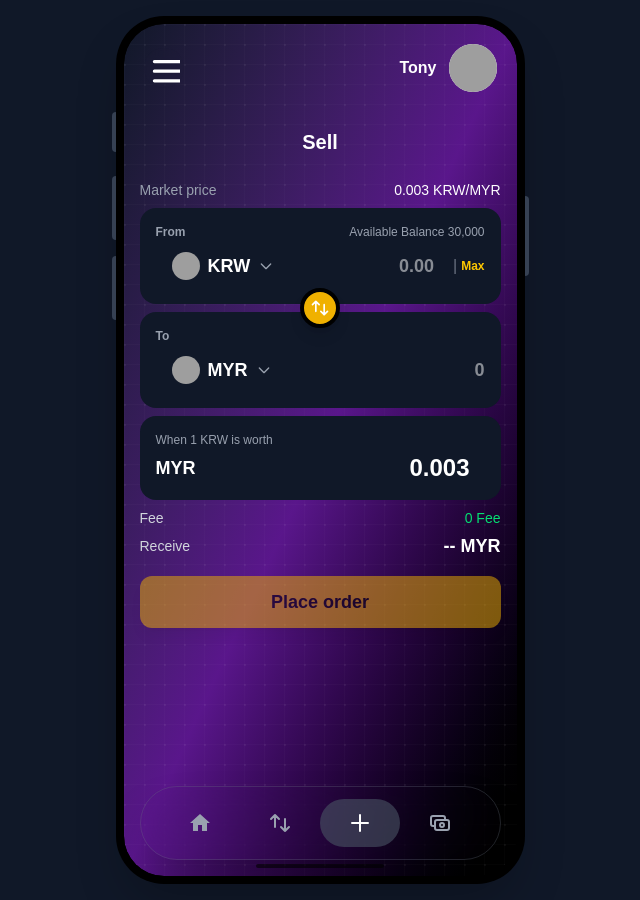
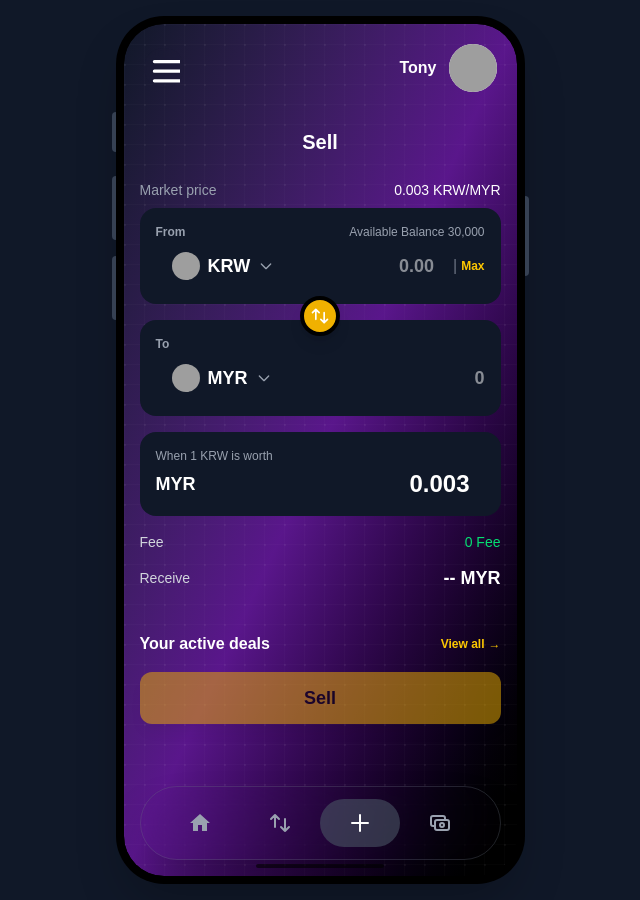
Before and after one commit to Avoisavo/cashMeOutside, a Next.js app: page /sell in a window 1280 px wide. Shown: the whole page, without its empty margins (320-960 px from the left). Built offline with nearby package versions, Linux system fonts and the light colour scheme; grey boxes are pictures that could not be loaded.

Commit message:
updated active sell deals

```diff
--- a/pages/sell.tsx
+++ b/pages/sell.tsx
@@ -58,6 +58,31 @@ const mockRates: Record<string, number> = {
     "JPY/GBP": 0.0050,
 };
 
+// Mock active orders
+const activeOrders = [
+    {
+        id: 1,
+        pair: "KRW/MYR",
+        amount: 1000,
+        price: 0.003,
+        status: "Open"
+    },
+    {
+        id: 2,
+        pair: "USD/JPY",
+        amount: 200,
+        price: 156.5,
+        status: "Open"
+    },
+    {
+        id: 3,
+        pair: "AUD/GBP",
+        amount: 50,
+        price: 0.53,
+        status: "Open"
+    }
+];
+
 export default function Sell() {
     const router = useRouter();
     const [fromCurrency, setFromCurrency] = useState("KRW");
@@ -111,9 +136,12 @@ export default function Sell() {
     };
 
     return (
-        <div className="min-h-screen p-4 flex flex-col items-center">
+        <div className="min-h-0 p-4 flex flex-col items-center">
             <h2 className="text-xl font-bold mb-6 text-center text-white">Sell</h2>
-            <form onSubmit={handleSell} className="space-y-6 w-full max-w-md">
+            <form
+                onSubmit={handleSell}
+                className="flex flex-col justify-between w-full max-w-md min-h-[60vh]"
+            >
                 {/* Market Price Row */}
                 <div className="flex items-center justify-between text-gray-400 text-sm mb-2">
                     <span>Market price</span>
@@ -121,7 +149,7 @@ export default function Sell() {
                 </div>
 
                 {/* From Card */}
-                <div className="bg-gray-900 rounded-2xl p-4 -mb-2 flex flex-col relative">
+                <div className="bg-gray-900 rounded-2xl p-4 -mb-2 flex flex-col relative mb-2">
                     <div className="flex items-center justify-between mb-1">
                         <span className="text-gray-400 text-xs font-semibold">From</span>
                         <span className="text-gray-400 text-xs">Available Balance {mockBalances[fromCurrency].toLocaleString(undefined, { maximumFractionDigits: 2 })}</span>
@@ -187,7 +215,7 @@ export default function Sell() {
                 </div>
 
                 {/* To Card */}
-                <div className="bg-gray-900 rounded-2xl p-4 mb-2 flex flex-col relative">
+                <div className="bg-gray-900 rounded-2xl p-4 mb-2 flex flex-col relative mb-4">
                     <div className="flex items-center justify-between mb-1">
                         <span className="text-gray-400 text-xs font-semibold">To</span>
                         <span className="text-gray-400 text-xs">&nbsp;</span>
@@ -234,7 +262,7 @@ export default function Sell() {
                 </div>
 
                 {/* Price Card */}
-                <div className={`rounded-2xl p-4 mb-2 bg-gray-900`}>
+                <div className="rounded-2xl p-4 mb-4 bg-gray-900">
                     <div className="flex items-center justify-between mb-1">
                         <span className="text-gray-400 text-xs">When 1 {fromCurrency} is worth</span>
                     </div>
@@ -257,6 +285,7 @@ export default function Sell() {
                     )}
                 </div>
 
+                <div className="mt-auto flex flex-col gap-2">
                     {/* Fee and Receive */}
                     <div className="flex items-center justify-between text-gray-300 text-sm mb-1">
                         <span>Fee</span>
@@ -266,15 +295,24 @@ export default function Sell() {
                         <span>Receive</span>
                         <span className="text-white font-bold text-lg">{receiveAmount || '--'} {toCurrency}</span>
                     </div>
-
+                    {/* Your Active Deals Section (single line) */}
+                    <div className="w-full max-w-md mt-4 mb-2">
+                        <div className="flex items-center justify-between">
+                            <span className="text-white font-semibold">Your active deals</span>
+                            <a href="/orders" className="text-yellow-400 text-xs font-semibold hover:underline flex items-center gap-1">
+                                View all <span aria-hidden>→</span>
+                            </a>
+                        </div>
+                    </div>
                     {/* Place Order Button */}
                     <button
                         type="submit"
                         disabled={!fromAmount || parseFloat(fromAmount) === 0}
                         className="w-full bg-yellow-500 text-black font-bold py-3 rounded-xl shadow-lg hover:bg-yellow-600 transition-all duration-200 disabled:opacity-50 disabled:cursor-not-allowed text-lg"
                     >
-                    Place order
+                        Sell
                     </button>
+                </div>
             </form>
         </div>
     );
```
Lines whose indentation alone changed are shown as unchanged.
